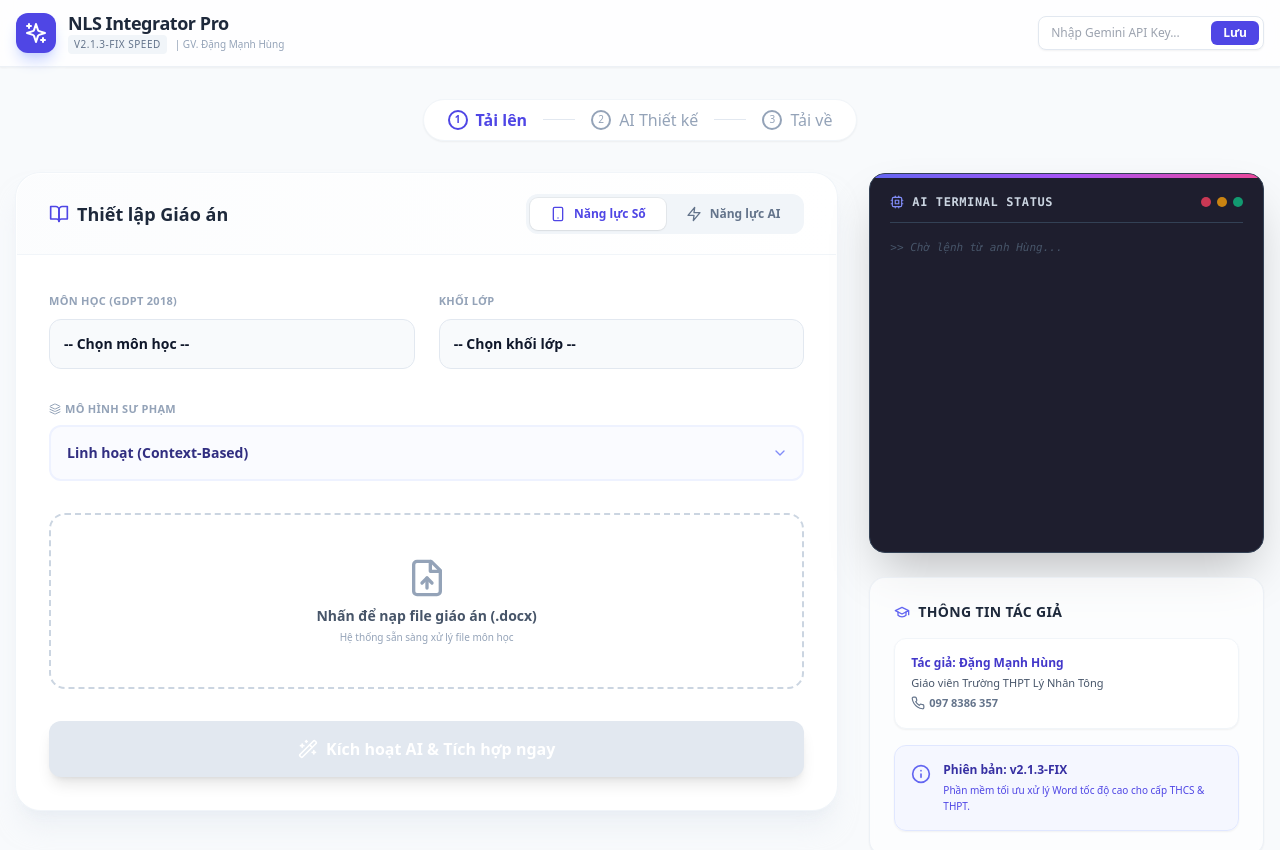
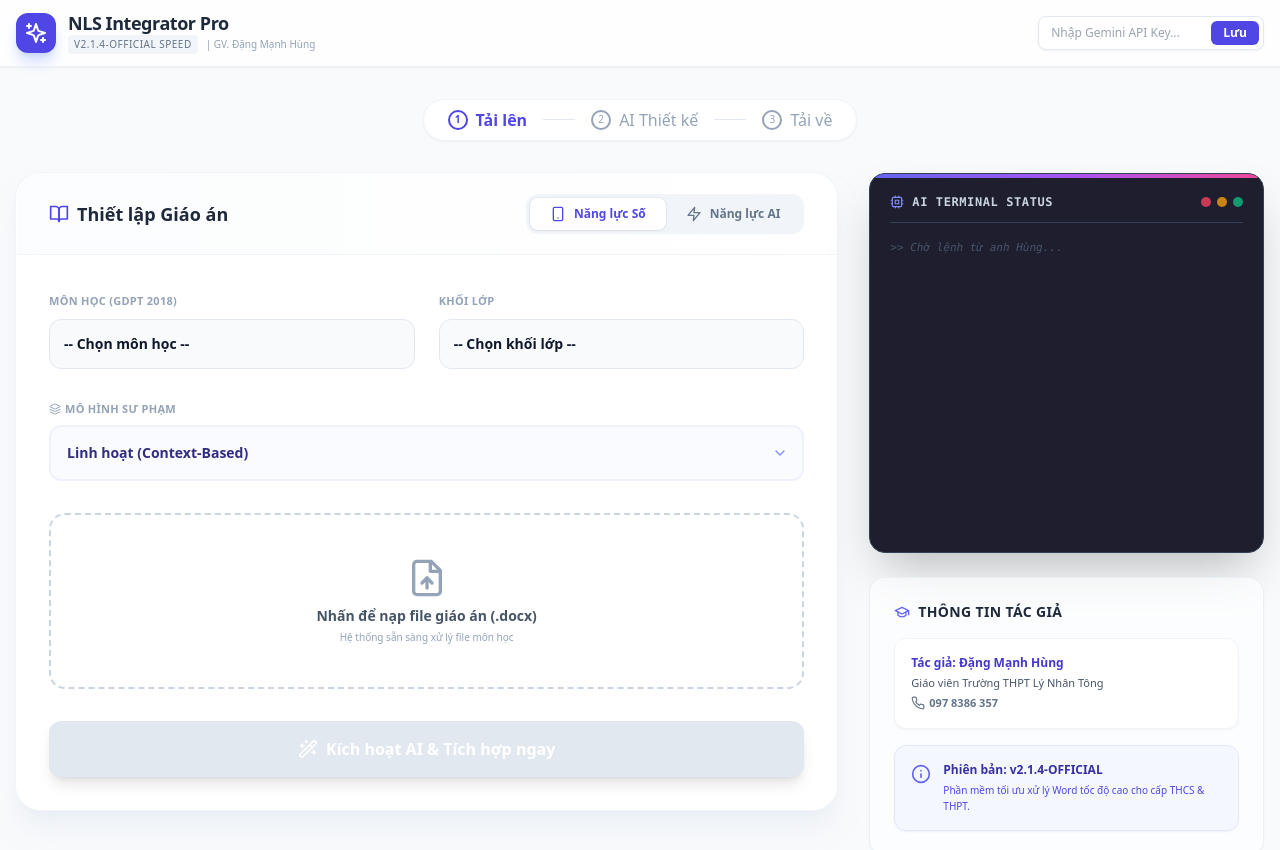
Before and after one commit to dmhungc3/nls-integrator-final-DMH, a React (Vite) app: page / in a window 1280 px wide. Shown: the top 850 px of the page. Built offline with nearby package versions, Linux system fonts and the light colour scheme.

Commit message:
Force rebuild with stable v1

```diff
--- a/App.tsx
+++ b/App.tsx
@@ -13,7 +13,7 @@ import SmartEditor from './components/SmartEditor';
 type IntegrationMode = 'NLS' | 'NAI';
 
 const App: React.FC = () => {
-  const APP_VERSION = "v2.1.3-FIX";
+  const APP_VERSION = "v2.1.4-OFFICIAL";
   const [pedagogy, setPedagogy] = useState<string>('DEFAULT');
   const [state, setState] = useState<AppState>({
     file: null, subject: '' as SubjectType, grade: '' as GradeType, isProcessing: false, step: 'upload', logs: [],
```
